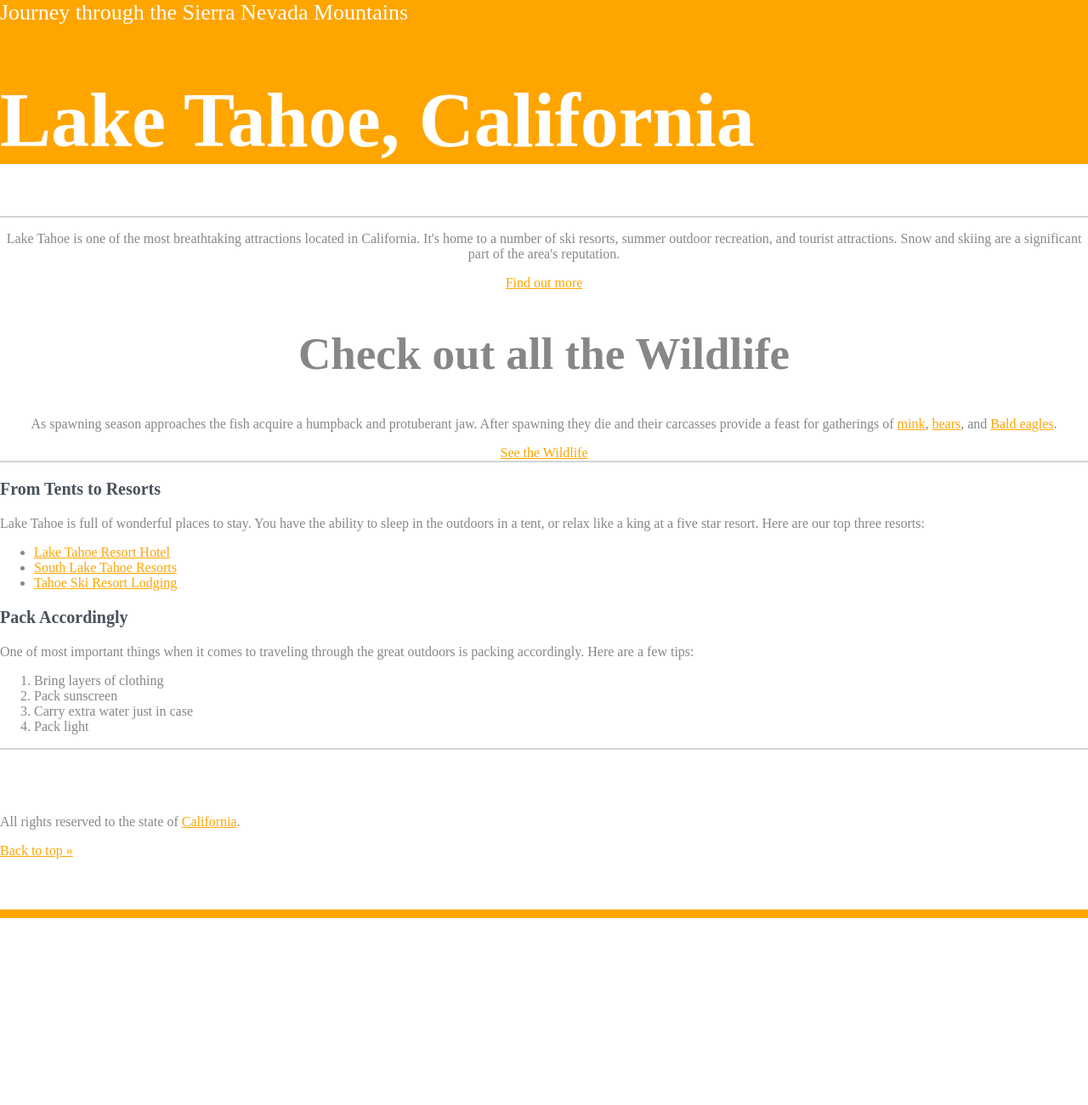
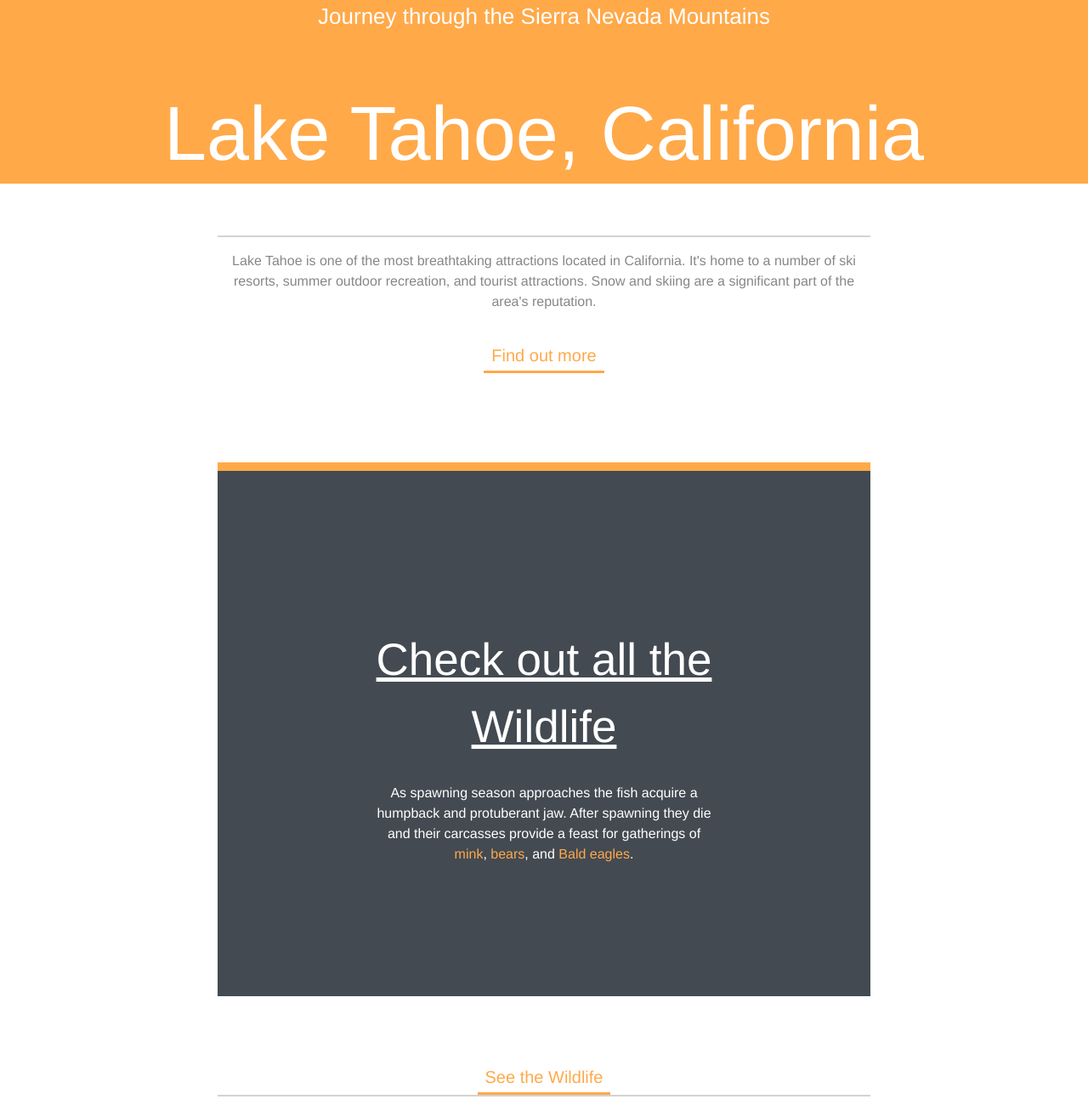
Before and after one commit to tontonmac/course-project-3, a plain HTML site: page index.html in a window 1280 px wide. Shown: the top 1300 px of the page at 85% size. Before the commit the page ends 1080 px from the top, so only its background shows below. Drawn offline with Linux system fonts and the light colour scheme.

Commit message:
css update

```diff
--- a/css/style.css
+++ b/css/style.css
@@ -1,38 +1,74 @@
 body {
   color: #878787;
   margin: 0;
+  /* 1em equivalent to 16px
+  * 2em equivalent to 32px
+  */
+  /* font-size: 1em;
+  font-family: "Helvetica Neue", Helvetica,Arial,sans-serif;
+  line-height: 1.5; */
+  font: 1em/1.5 "Helvetica Neue", Helvetica,Arial,sans-serif;
 }
 
 h1 {
-  font-size: 90px;
-  color: white;
+  font-size: 5.625rem; /* 90px/16px = 5.625em */
+  color: rgb(255, 255, 255, 1);
+  text-transform: capitalize;
+  font-weight: normal;
+  line-height: 1.3;
 }
 
 h2 {
   font-size: 53px;
+  text-decoration: underline;
+  font-weight: normal;
+  margin-bottom: .5em; /* 26px */
 }
 
 h3 {
   font-size: 20px;
   color: #48525c;
+  line-height: 1.2;
+  margin-bottom: 1.7em; /* 34px */
 }
+
+/* li {
+  display: inline-block;
+  padding: 0 12px;
+  border-right: solid 1px;
+} */
 
 #main-footer {
   padding-top: 60px;
   padding-bottom: 60px;
-  border-bottom: solid 10px orange;
+  border-bottom: solid 10px #ffa949;
 }
 
 .main-header {
-  background-color: orange;
+  background-color: #ffa949;
 }
 
 .title {
   color: white;
-  font-size: 26px;
+  font-size: 1.625rem; /* 26px/16px = 1.625 */
 }
 
-.primary-content {
+.primary-content,
+.secondary-content {
+  width: 60%;
+  margin: auto;
+}
+
+.callout {
+  font-size: 1.25em;
+  border-bottom: 3px solid;
+  padding: 0 9px 3px;
+  margin-top: 20px;
+  display: inline-block;
+}
+
+.primary-content,
+.main-header {
   text-align: center;
 }
 
@@ -41,7 +77,8 @@ h3 {
 }
 
 a:link {
-  color: orange;
+  color: rgb(255, 169, 73);
+  text-decoration: none;
 }
 
 a:visited {
@@ -49,7 +86,7 @@ a:visited {
 }
 
 a:hover {
-  color: forestgreen;
+  color: rgb(255, 169, 73, .4);
 }
 
 a:active {
@@ -60,3 +97,28 @@ a:active {
   color: white;
   background-color: orange;
 }
+
+.wildlife {
+  color: white;
+  background-color: #434a52;
+  /* padding-top: 100px;
+  padding-right: 120px;
+  padding-bottom: 100px;
+  padding-left: 120px; */
+
+  /* padding: 100px 120px 100px 120px */
+  padding: 18% 24%;
+
+  /* border-width: 10px;
+  border-style: solid;
+  border-color: #ffa949; */
+
+  border-top: 10px solid #ffa949;
+
+  /* margin-top: 105px;
+  margin-right: 0;
+  margin-bottom: 60px;
+  margin-left: 0; */
+
+  margin: 105px 0 60px;
+}
--- a/index.html
+++ b/index.html
@@ -14,12 +14,14 @@
 			<p>
 				Lake Tahoe is one of the most breathtaking attractions located in California. It's home to a number of ski resorts, summer outdoor recreation, and tourist attractions. Snow and skiing are a significant part of the area's reputation.
 			</p>
-			<a href="#more">Find out more</a>
-      <h2>Check out all the Wildlife</h2>
-      <p>
-        As spawning season approaches the fish acquire a humpback and protuberant jaw. After spawning they die and their carcasses provide a feast for gatherings of <a href="#mink">mink</a>, <a href="#bears">bears</a>, and <a href="#eagles">Bald eagles</a>.
-      </p>
-			<a href="#wildlife">See the Wildlife</a>
+      <a class="callout" href="#more">Find out more</a>
+      <div class="wildlife">
+          <h2>Check out all the Wildlife</h2>
+        <p>
+          As spawning season approaches the fish acquire a humpback and protuberant jaw. After spawning they die and their carcasses provide a feast for gatherings of <a href="#mink">mink</a>, <a href="#bears">bears</a>, and <a href="#eagles">Bald eagles</a>.
+        </p>
+      </div>
+			<a class="callout" href="#wildlife">See the Wildlife</a>
 		</div>
 
 		<div class="secondary-content t-border">
```
